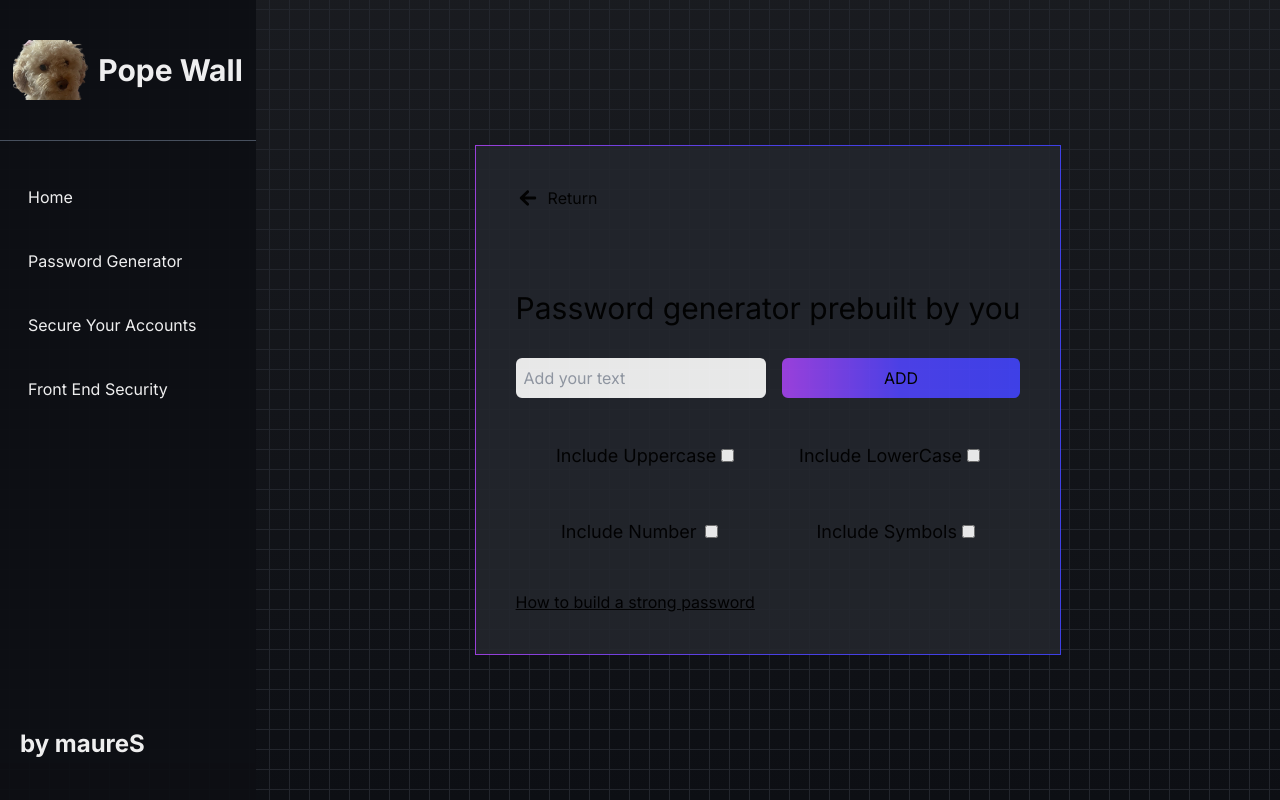
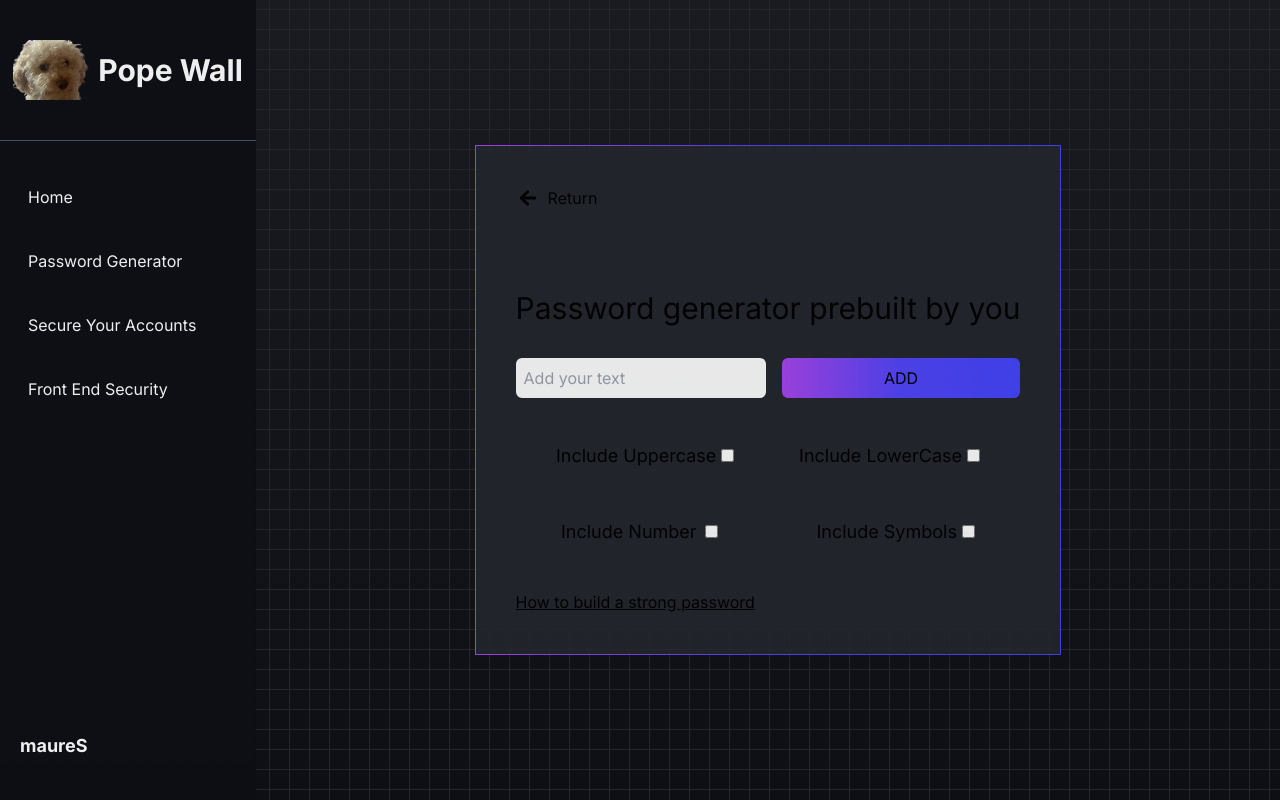
Before and after one commit to maureSs/pope-wall, a Next.js app: page /generator/prebuilt in a window 1280 px wide. Built offline with nearby package versions, Linux system fonts and the light colour scheme.

Commit message:
pope commits v3

```diff
--- a/src/components/Navbar/Navbar_desktop.tsx
+++ b/src/components/Navbar/Navbar_desktop.tsx
@@ -18,7 +18,7 @@ const NavbarDesktop = () => {
                     <li className="h-12 navbar-border mb-4"><Link href="/frontend" className="block py-4">Front End Security</Link></li>
                 </ul>
                 <div className="absolute bottom-10 left-5 text-2xl font-bold">
-                    <h2>by maureS</h2>
+                    <h3 className="text-lg">maureS</h3>
                 </div>
             </div>
         </nav>
```
